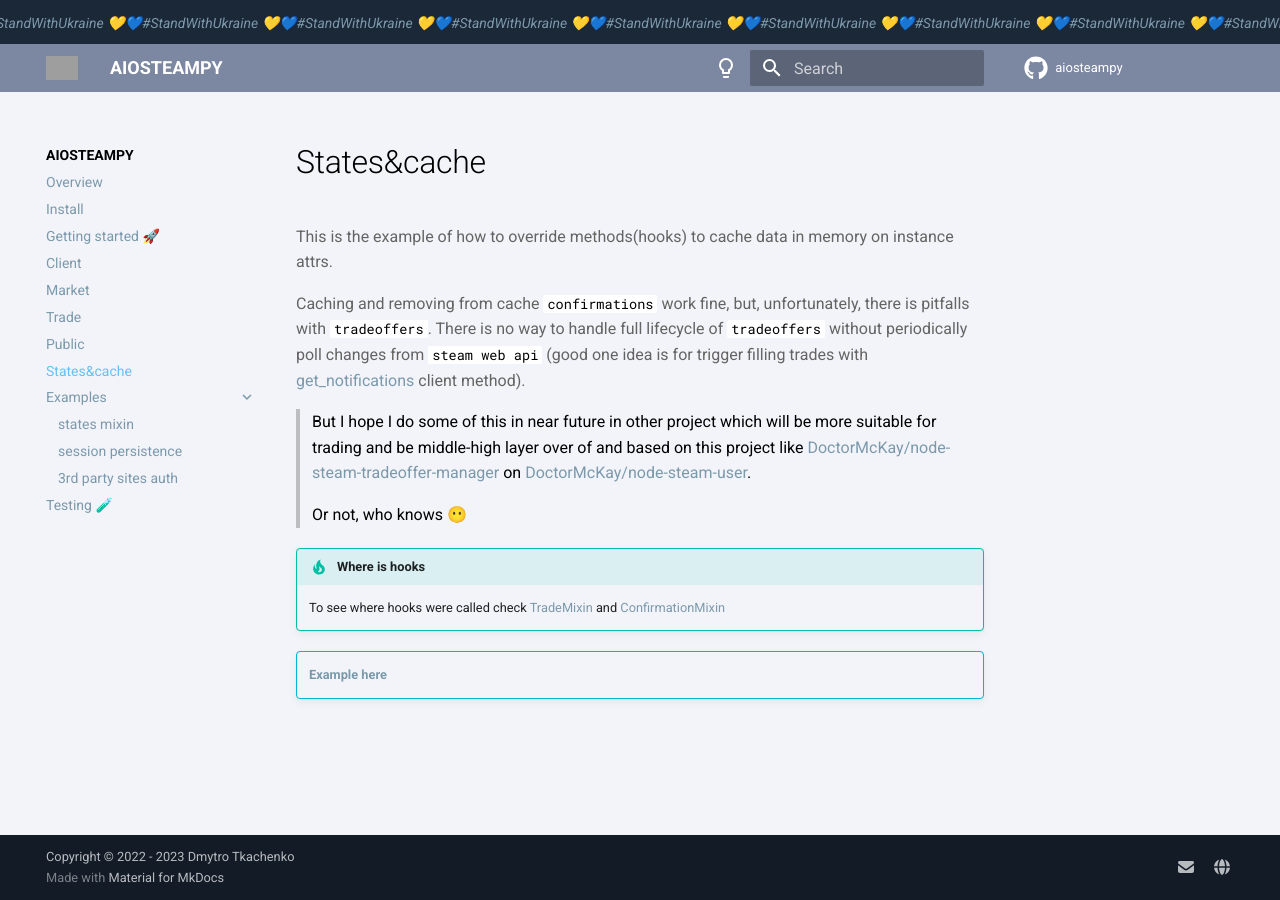
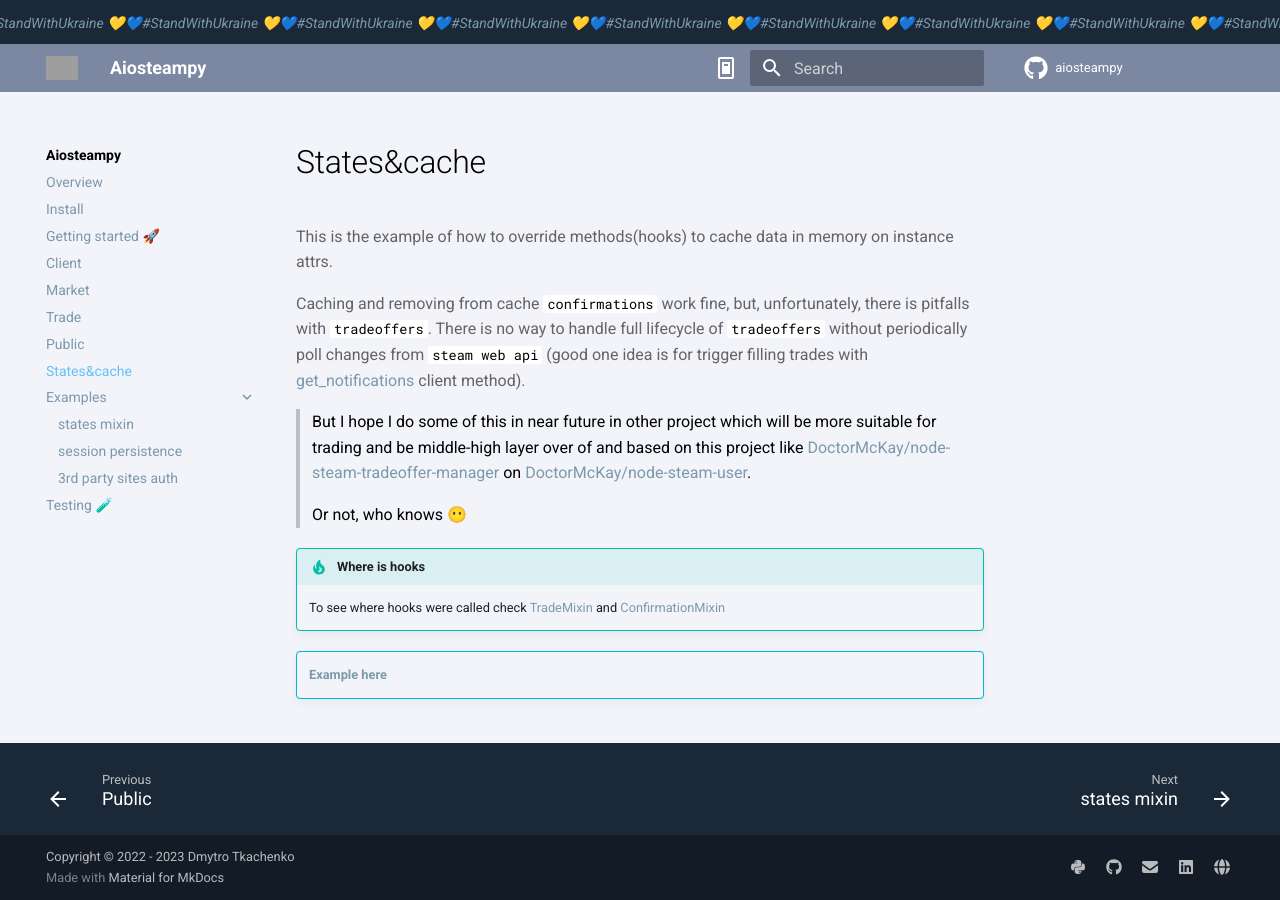
Before and after one commit to somespecialone/aiosteampy, an MkDocs documentation site: the page built from docs/states.md, in a window 1280 px wide. Built offline with MkDocs 1.6.1 and Material for MkDocs 9.7.7, drawn with Linux system fonts in a browser that asks for light colours; comment, search, counter and statistics services are not loaded; grey boxes are pictures that could not be loaded.

Commit message:
📖 Fix: docs footer navigate back/next links. Add social links, remove emoji plugins.

```diff
--- a/mkdocs.yml
+++ b/mkdocs.yml
@@ -1,4 +1,4 @@
-site_name: AIOSTEAMPY
+site_name: Aiosteampy
 site_url: https://aiosteampy.somespecial.one
 site_author: Dmytro Tkachenko
 site_description: Simple library to trade and interact with steam market, webapi, guard.
@@ -22,28 +22,35 @@ theme:
     - navigation.tracking
     - navigation.expand
     - navigation.top
+    - navigation.footer
     - toc.follow
     - search.suggest
 
   palette:
-  - media: "(prefers-color-scheme: dark)"
-    scheme: default
-    toggle:
-      icon: material/lightbulb
-      name: Switch to light mode
-  - media: "(prefers-color-scheme: light)"
-    scheme: light
-    toggle:
-      icon: material/lightbulb-outline
-      name: Switch to dark mode
+    - media: "(prefers-color-scheme: dark)"
+      scheme: default
+      toggle:
+        icon: material/light-switch-off
+        name: Switch to light mode
+    - media: "(prefers-color-scheme: light)"
+      scheme: light
+      toggle:
+        icon: material/light-switch
+        name: Switch to dark mode
 
 extra_css:
   - theme/extra.css
 
 extra:
   social:
+    - icon: fontawesome/brands/python
+      link: https://pypi.org/project/aiosteampy/
+    - icon: fontawesome/brands/github
+      link: https://github.com/somespecialone
     - icon: fontawesome/solid/envelope
       link: mailto:tkachenkodmitriy@yahoo.com
+    - icon: fontawesome/brands/linkedin
+      link: https://www.linkedin.com/in/somespecialone/
     - icon: fontawesome/solid/globe
       link: https://somespecial.one
 
@@ -59,9 +66,6 @@ markdown_extensions:
       anchor_linenums: true
   - pymdownx.details
   - pymdownx.superfences
-  - pymdownx.emoji:
-      emoji_index: !!python/name:materialx.emoji.twemoji
-      emoji_generator: !!python/name:materialx.emoji.to_svg
   - toc:
       permalink: true
 
--- a/pyproject.toml
+++ b/pyproject.toml
@@ -46,7 +46,7 @@ optional = true
 mkdocs = "^1.5.3"
 mkdocs-material = "^9.4.7"
 mkdocs-git-revision-date-localized-plugin = "^1.2.1"
-mkdocs-include-markdown-plugin = "^3.9.1"
+mkdocs-include-markdown-plugin = "^6.0.3"
 
 [tool.pytest.ini_options]
 testpaths = ["tests"]
@@ -61,5 +61,5 @@ omit = ["*/__init__.py"]
 line-length = 120
 
 [build-system]
-requires = ["poetry-core>=1.0.0"]
+requires = ["poetry-core"]
 build-backend = "poetry.core.masonry.api"
```
Also changed, not shown: 1 other file.
